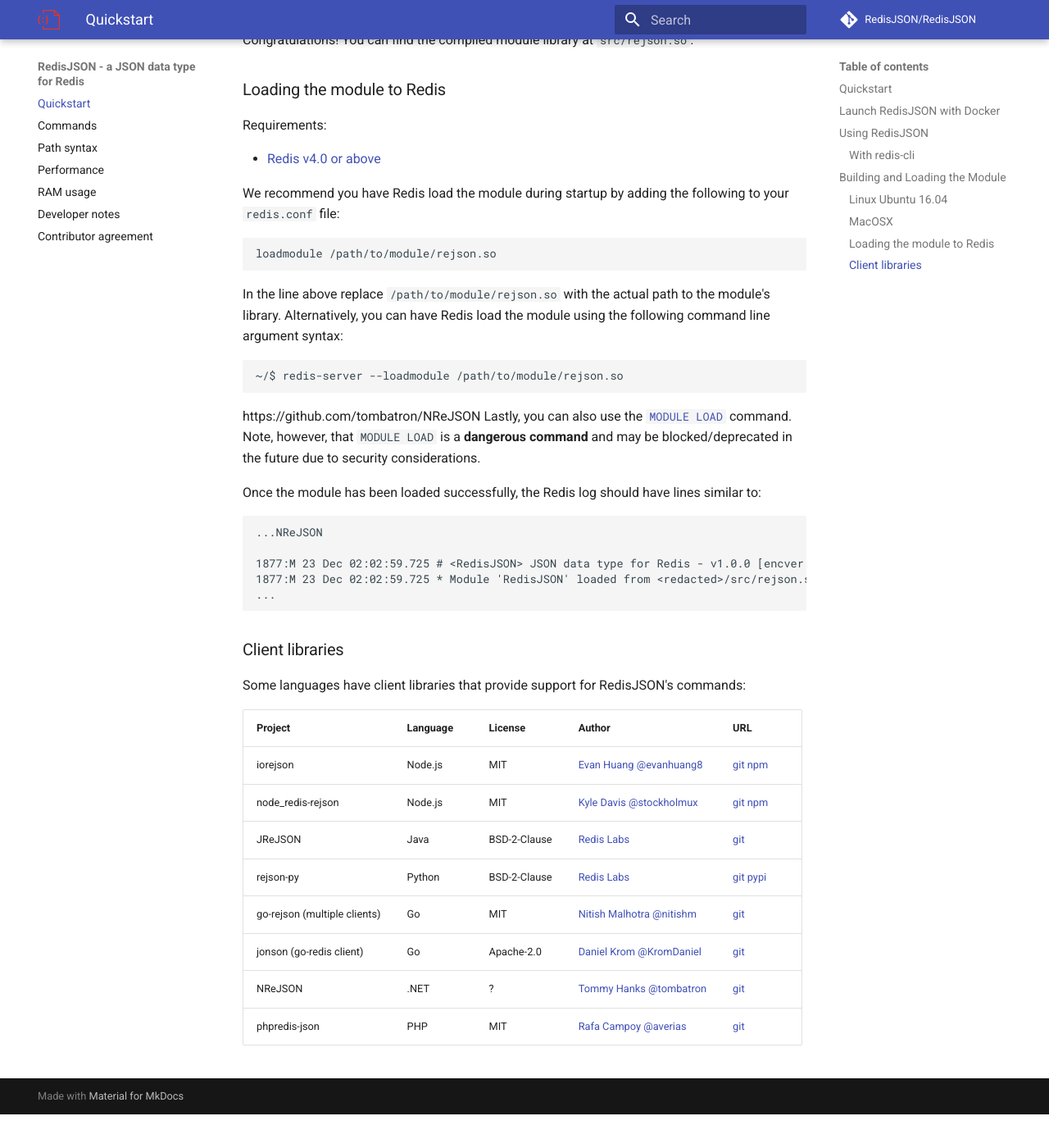
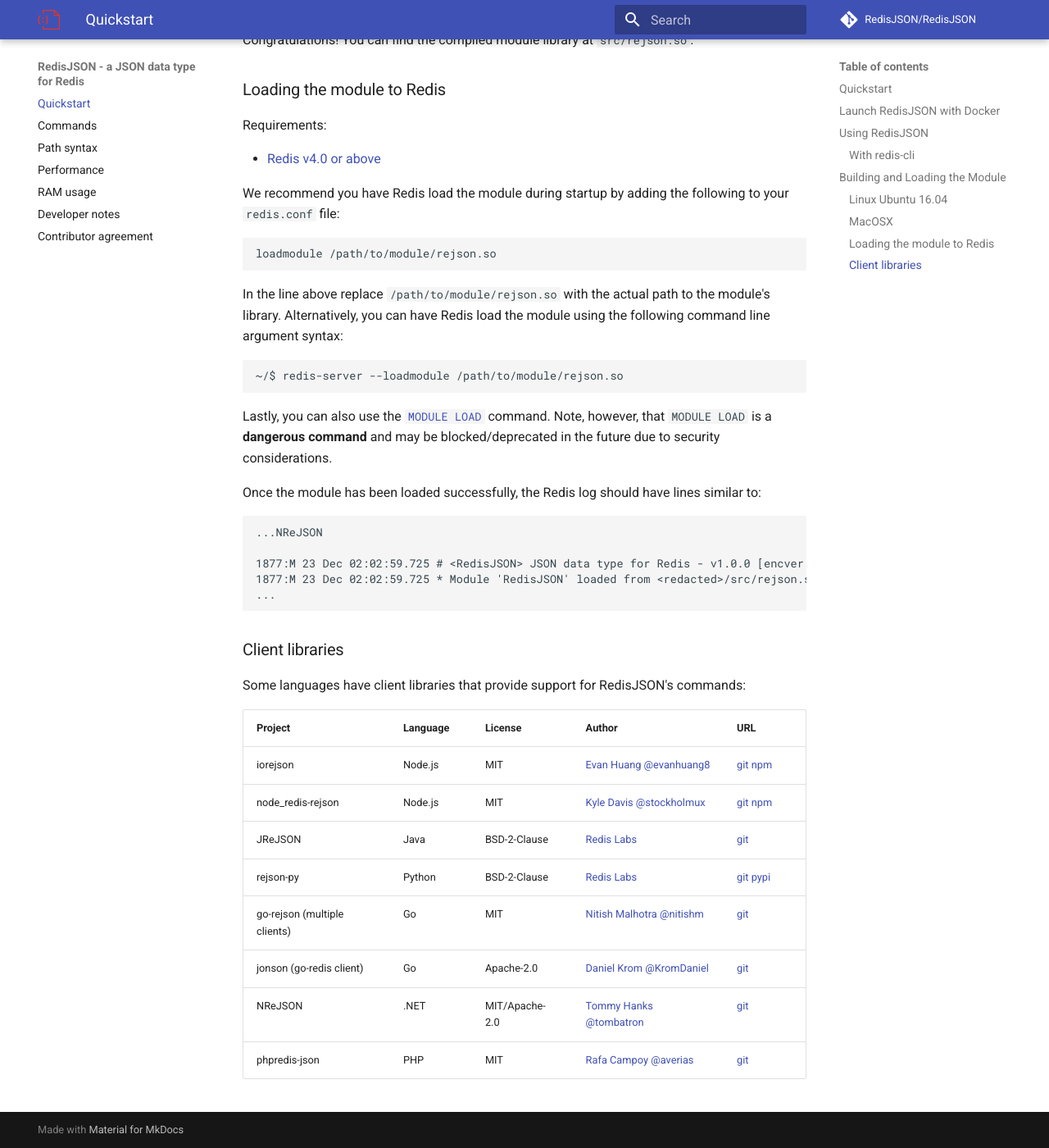
Before and after one commit to RedisJSON/RedisJSON, an MkDocs documentation site: the page built from docs/index.md, in a window 1280 px wide and 1400 px high, scrolled down 4338 px. Shown: the whole window at 82% size. Built offline with MkDocs 1.6.1 and Material for MkDocs 9.7.7, drawn with Linux system fonts in a browser that asks for light colours; comment, search, counter and statistics services are not loaded; old or Windows-style settings are respelled for this version of MkDocs; before the commit the page ends 5697 px from its top, so only the background shows below that.

Commit message:
Removed random link to and update license scheme..
of NReJSON.

````diff
--- a/docs/index.md
+++ b/docs/index.md
@@ -188,7 +188,7 @@
 ```bash
 ~/$ redis-server --loadmodule /path/to/module/rejson.so
 ```
-https://github.com/tombatron/NReJSON
+
 Lastly, you can also use the [`MODULE LOAD`](http://redis.io/commands/module-load) command. Note, however, that `MODULE LOAD` is a **dangerous command** and may be blocked/deprecated in the future due to security considerations.
 
 Once the module has been loaded successfully, the Redis log should have lines similar to:
@@ -214,5 +214,5 @@
 | rejson-py | Python | BSD-2-Clause | [Redis Labs](https://redislabs.com) | [git](https://github.com/RedisLabs/rejson-py) [pypi](https://pypi.python.org/pypi/rejson) |
 | go-rejson (multiple clients) | Go | MIT | [Nitish Malhotra @nitishm](https://github.com/nitishm) | [git](https://github.com/nitishm/go-rejson/) |
 | jonson  (go-redis client)| Go | Apache-2.0 | [Daniel Krom @KromDaniel](https://github.com/KromDaniel) | [git](https://github.com/KromDaniel/rejonson) |
-| NReJSON | .NET | ? | [Tommy Hanks @tombatron](https://github.com/tombatron) | [git](https://github.com/tombatron/NReJSON) |
+| NReJSON | .NET | MIT/Apache-2.0 | [Tommy Hanks @tombatron](https://github.com/tombatron) | [git](https://github.com/tombatron/NReJSON) |
 | phpredis-json | PHP | MIT | [Rafa Campoy @averias](https://github.com/averias/) | [git](https://github.com/averias/phpredis-json) |
````
